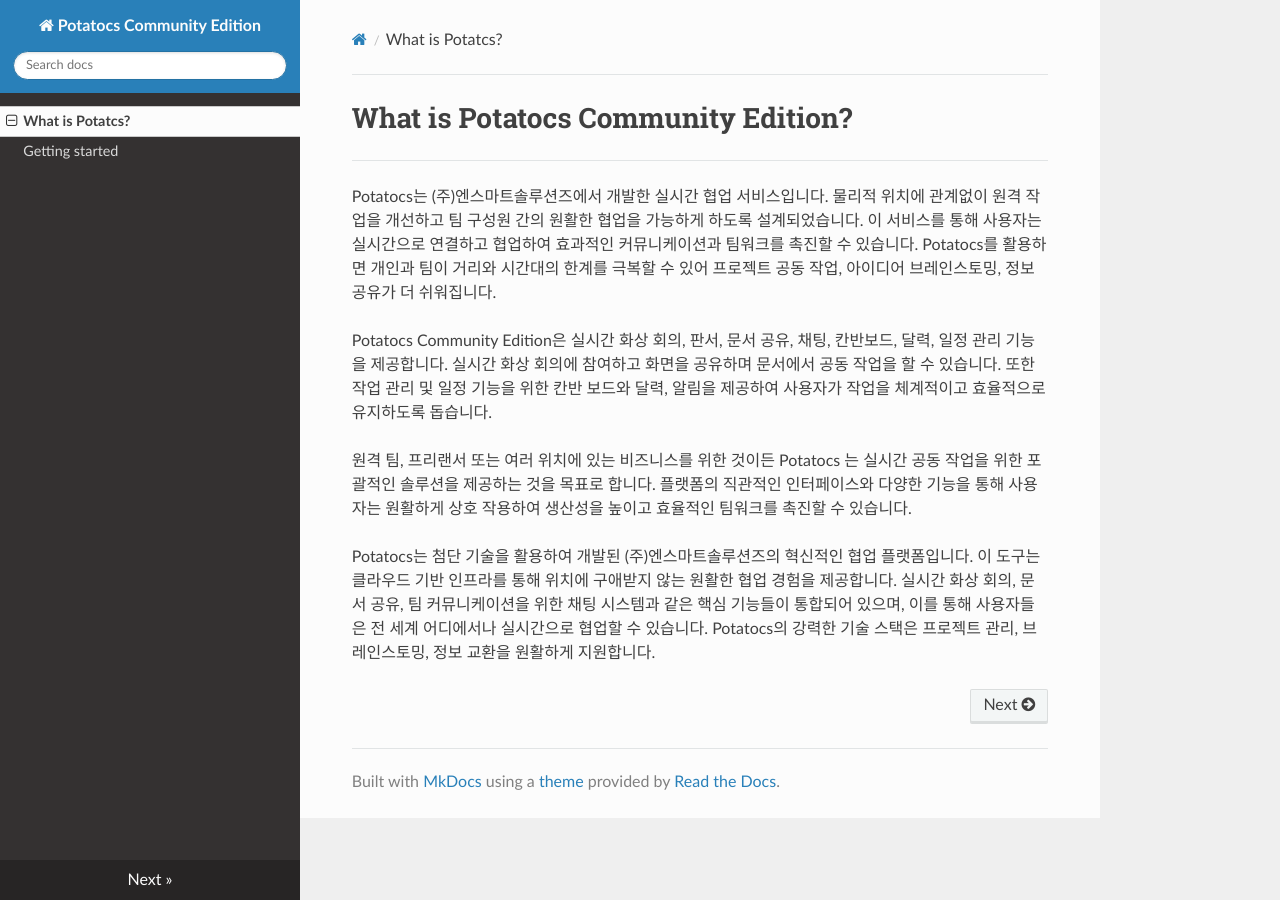
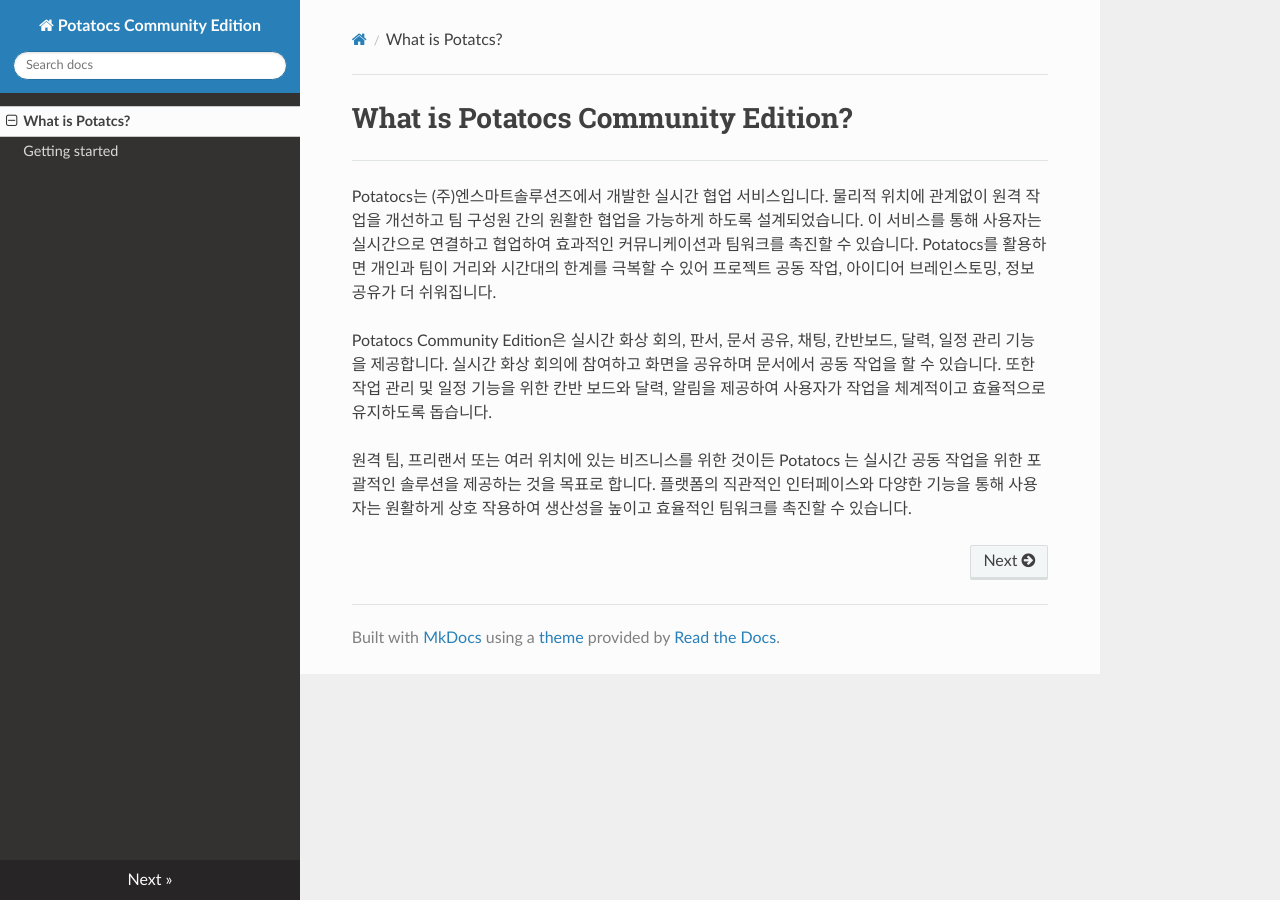
Before and after one commit to potatocs-ce/potatocs-ce-introduction, an MkDocs documentation site: the page built from docs/index.md, in a window 1280 px wide. Built offline with MkDocs 1.6.1, drawn with Linux system fonts in a browser that asks for light colours; nearby versions of some CDN libraries.

Commit message:
Rollback Documents ,add contents

```diff
--- a/docs/index.md
+++ b/docs/index.md
@@ -7,5 +7,3 @@
 Potatocs Community Edition은 실시간 화상 회의, 판서, 문서 공유, 채팅, 칸반보드, 달력, 일정 관리 기능을 제공합니다. 실시간 화상 회의에 참여하고 화면을 공유하며 문서에서 공동 작업을 할 수 있습니다. 또한 작업 관리 및 일정 기능을 위한 칸반 보드와 달력, 알림을 제공하여 사용자가 작업을 체계적이고 효율적으로 유지하도록 돕습니다.
 
 원격 팀, 프리랜서 또는 여러 위치에 있는 비즈니스를 위한 것이든 Potatocs 는 실시간 공동 작업을 위한 포괄적인 솔루션을 제공하는 것을 목표로 합니다. 플랫폼의 직관적인 인터페이스와 다양한 기능을 통해 사용자는 원활하게 상호 작용하여 생산성을 높이고 효율적인 팀워크를 촉진할 수 있습니다.
-
-Potatocs는 첨단 기술을 활용하여 개발된 (주)엔스마트솔루션즈의 혁신적인 협업 플랫폼입니다. 이 도구는 클라우드 기반 인프라를 통해 위치에 구애받지 않는 원활한 협업 경험을 제공합니다. 실시간 화상 회의, 문서 공유, 팀 커뮤니케이션을 위한 채팅 시스템과 같은 핵심 기능들이 통합되어 있으며, 이를 통해 사용자들은 전 세계 어디에서나 실시간으로 협업할 수 있습니다. Potatocs의 강력한 기술 스택은 프로젝트 관리, 브레인스토밍, 정보 교환을 원활하게 지원합니다.
```
